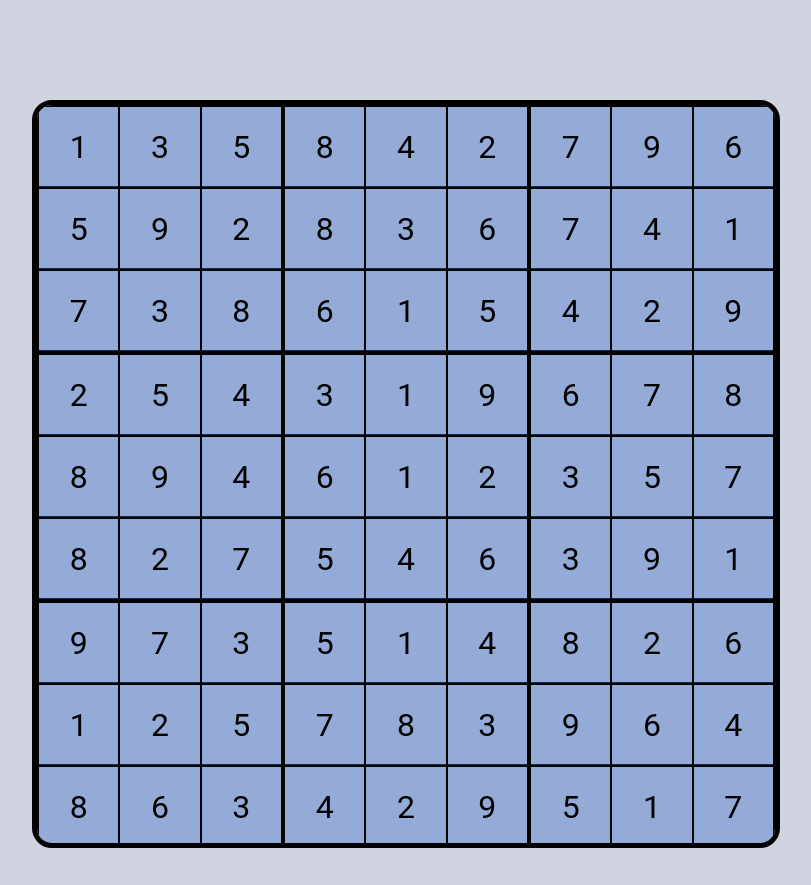
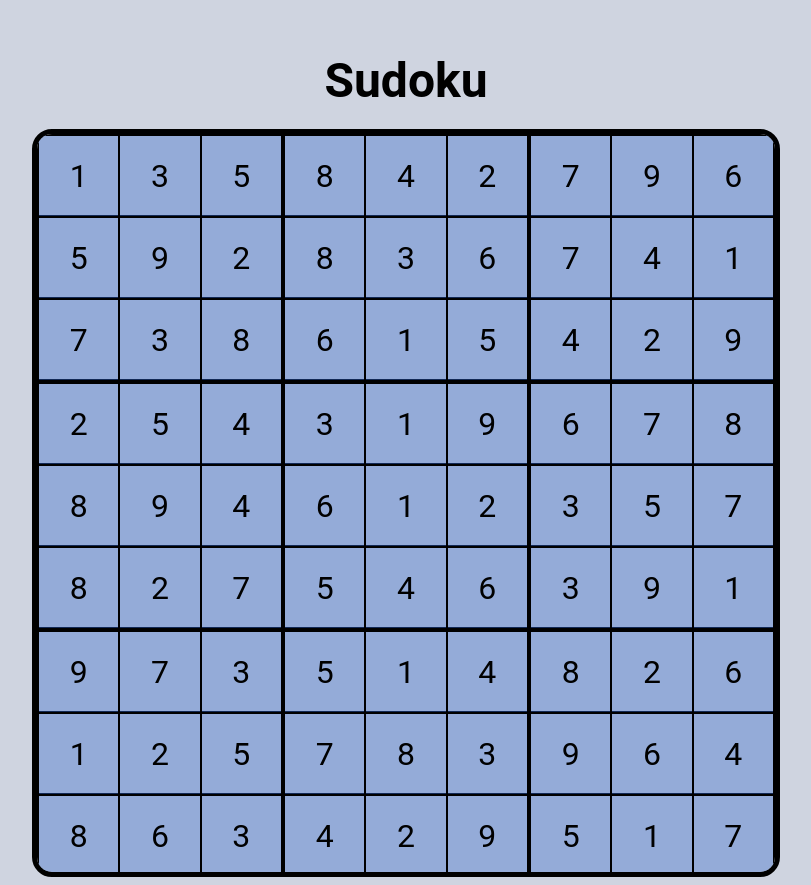
Before and after one commit to IvanTicona/Sudoku-Algorithm, a React (Vite) app: page / in a window 1280 px wide. Shown: the whole page, without its empty margins (234-1045 px from the left). Before the commit the page ends 856 px from the top, so only its background shows below. Built offline with nearby package versions, Linux system fonts and the light colour scheme.

Commit message:
Titulo agregado

```diff
--- a/src/App.css
+++ b/src/App.css
@@ -1,11 +1,18 @@
 body {
   background: rgb(207, 212, 224);
-  margin-top: 100px;
+  margin-top: 20px;
   display: flex;
   flex-direction: row;
   justify-content: center;
-  align-self: center;
+  align-items: center;
   font-family: 'Roboto', sans-serif;
+}
+
+.title{
+  text-align: center;
+  font-size: 3rem;
+  color: black;
+  margin-bottom: 20px;
 }
 
 .sudoku {
--- a/src/App.jsx
+++ b/src/App.jsx
@@ -1,12 +1,10 @@
-// import { useState } from 'react'
 import './App.css'
 import { Table } from './Table'
 
 function App() {
-  // const [count, setCount] = useState(0)
-
   return (
     <>
+      <h1 className='title'>Sudoku</h1>
       <Table/>
     </>
   )
```
